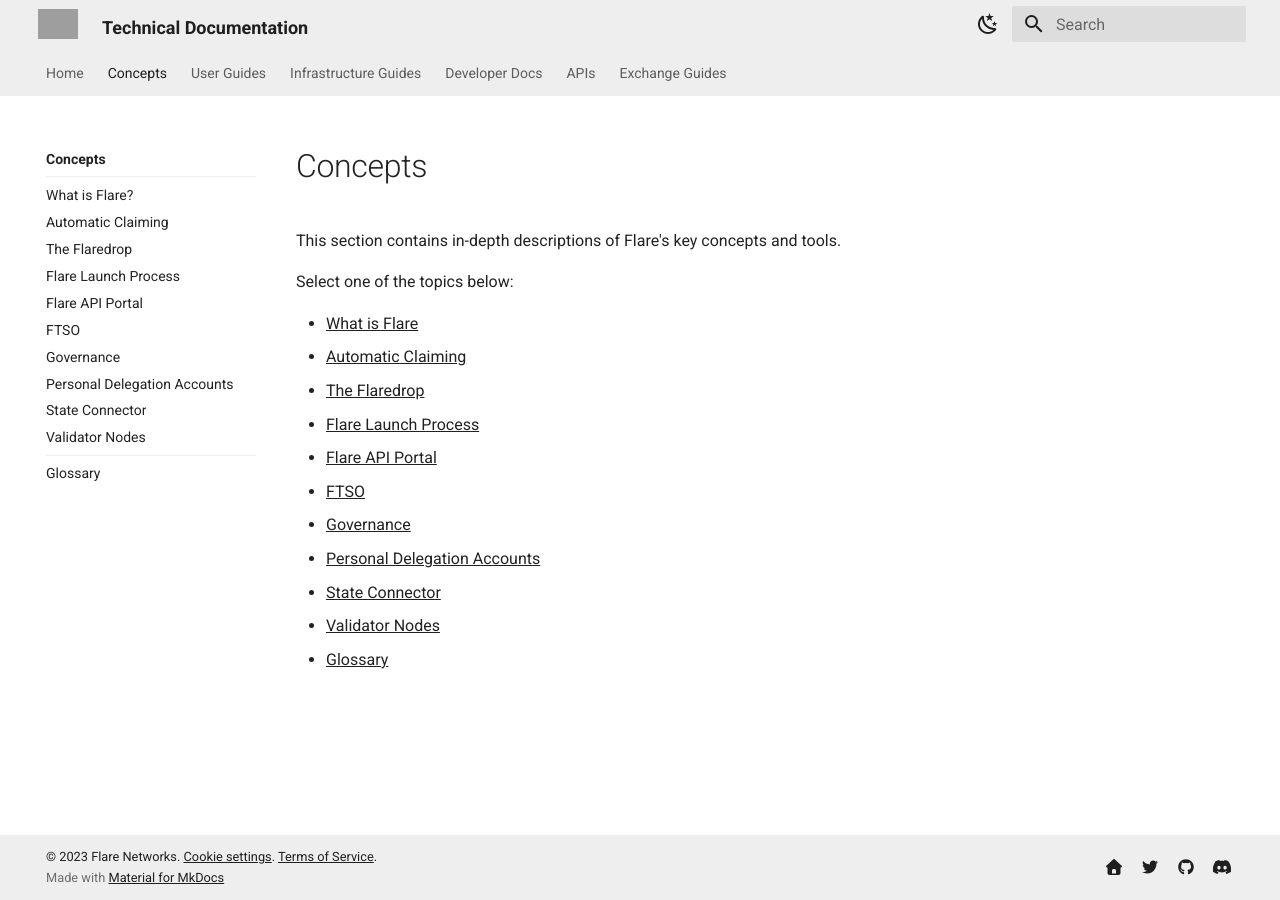
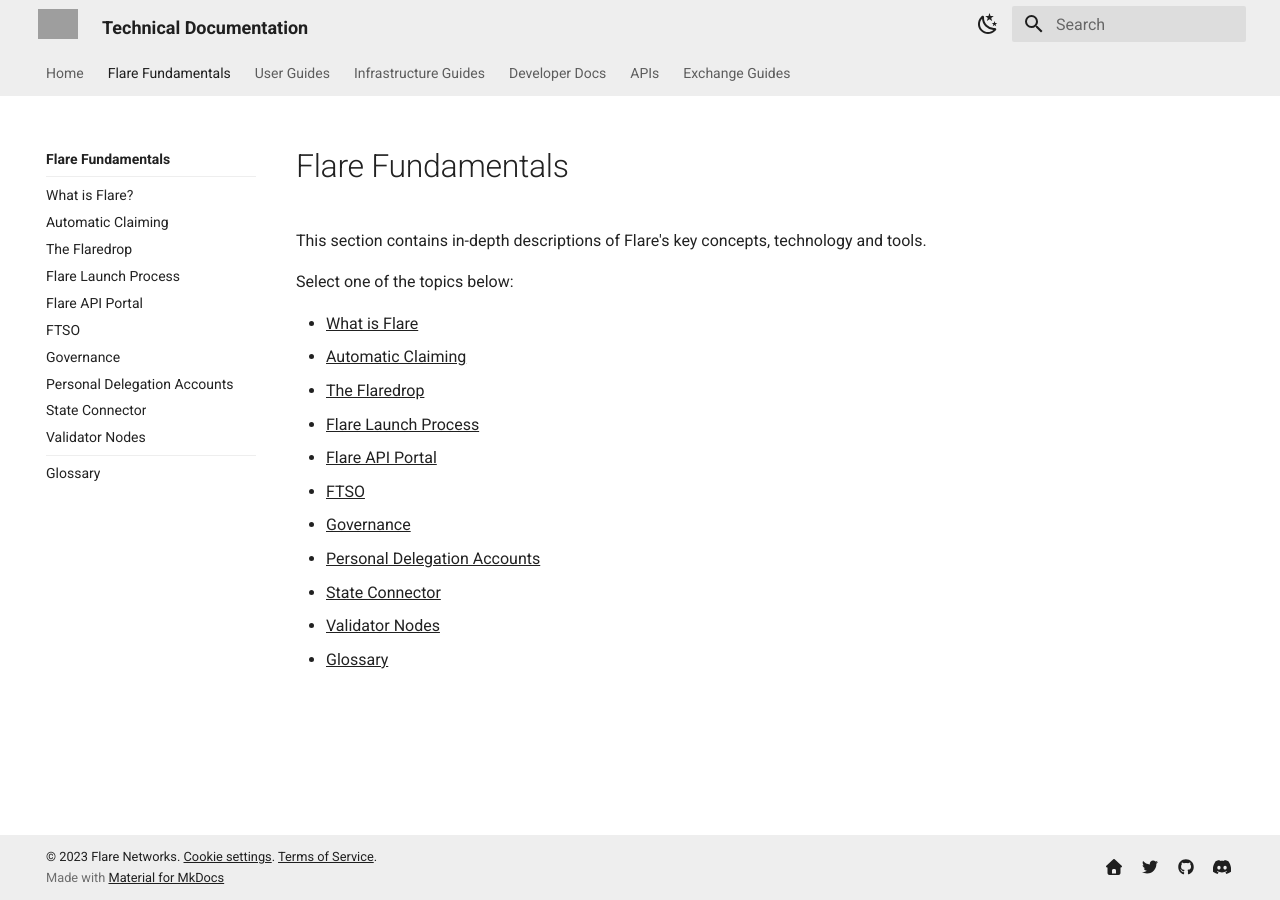
Before and after one commit to flare-foundation/docs, an MkDocs documentation site: the page built from docs/tech/index.md, in a window 1280 px wide. Built offline with MkDocs 1.6.1 and Material for MkDocs 9.7.7, drawn with Linux system fonts in a browser that asks for light colours; comment, search, counter and statistics services are not loaded; grey boxes are pictures that could not be loaded.

Commit message:
Rename Concepts section to Flare Fundamentals (#249)

```diff
--- a/docs/tech/index.md
+++ b/docs/tech/index.md
@@ -3,9 +3,9 @@
 section_icon_type: filled-svg
 ---
 
-# Concepts
+# Flare Fundamentals
 
-This section contains in-depth descriptions of Flare's key concepts and tools.
+This section contains in-depth descriptions of Flare's key concepts, technology and tools.
 
 Select one of the topics below:
 
--- a/docs/user/automatic-claiming.md
+++ b/docs/user/automatic-claiming.md
@@ -16,7 +16,7 @@
 
 !!! note "Overview of autoclaiming functionality"
 
-    For an overview of what is available for the entire autoclaiming feature, see [Automatic Claiming](../tech/automatic-claiming.md) in the Concepts section.
+    For an overview of what is available for the entire autoclaiming feature, see [Automatic Claiming](../tech/automatic-claiming.md) in the Flare Fundamentals section.
 
 ## Prerequisite
 
--- a/mkdocs.yml
+++ b/mkdocs.yml
@@ -134,7 +134,7 @@
 nav:
   - Home:
     - index.md
-  - Concepts:
+  - Flare Fundamentals:
     - tech/index.md
     - tech/flare.md
     - tech/automatic-claiming.md
```
Also changed, not shown: docs/index.md (+2 -2 lines).
